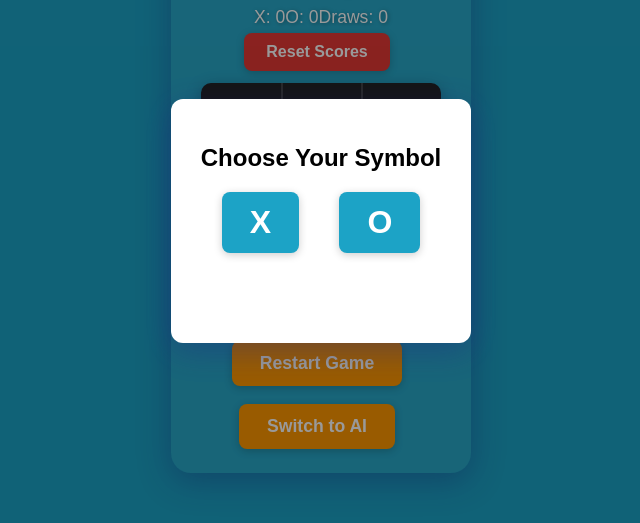
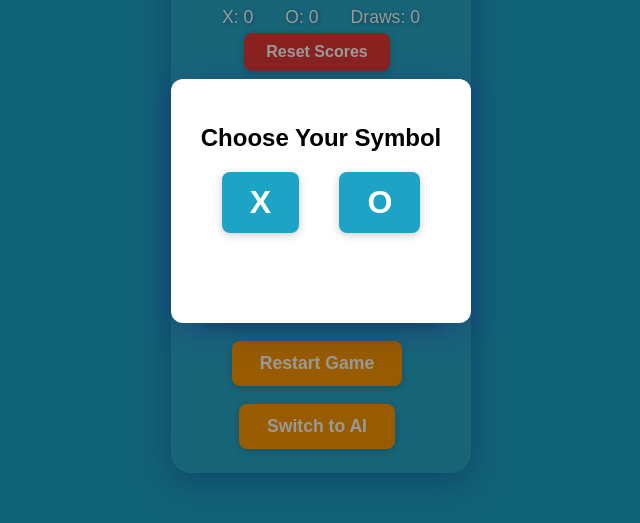
Before and after one commit to pauljustinchristopher/tic--tac-toe, a plain HTML site: page index.html in a window 1280 px wide. Shown: the part 209-732 px from the top of the page, without its empty margins (319-959 px from the left). Drawn offline with Linux system fonts and the light colour scheme.

Commit message:
Almost done

```diff
--- a/index.css
+++ b/index.css
@@ -51,6 +51,10 @@ body {
     color: #fff;
     font-size: 1.1em;
     text-shadow: 1px 1px 4px #0006;
+}
+
+.scoreboard span {
+    margin: 0 16px; /* Adds horizontal space between items */
 }
 
 .game-board {
@@ -164,7 +168,7 @@ button:hover {
 .modal-content {
     background: #fff;
     padding: 25px 30px;
-    margin-top: 60px;
+    margin-top: 20px;
     border-radius: 12px;
     text-align: center;
     box-shadow: 0 8px 32px 0 rgba(31, 38, 135, 0.37);
```
